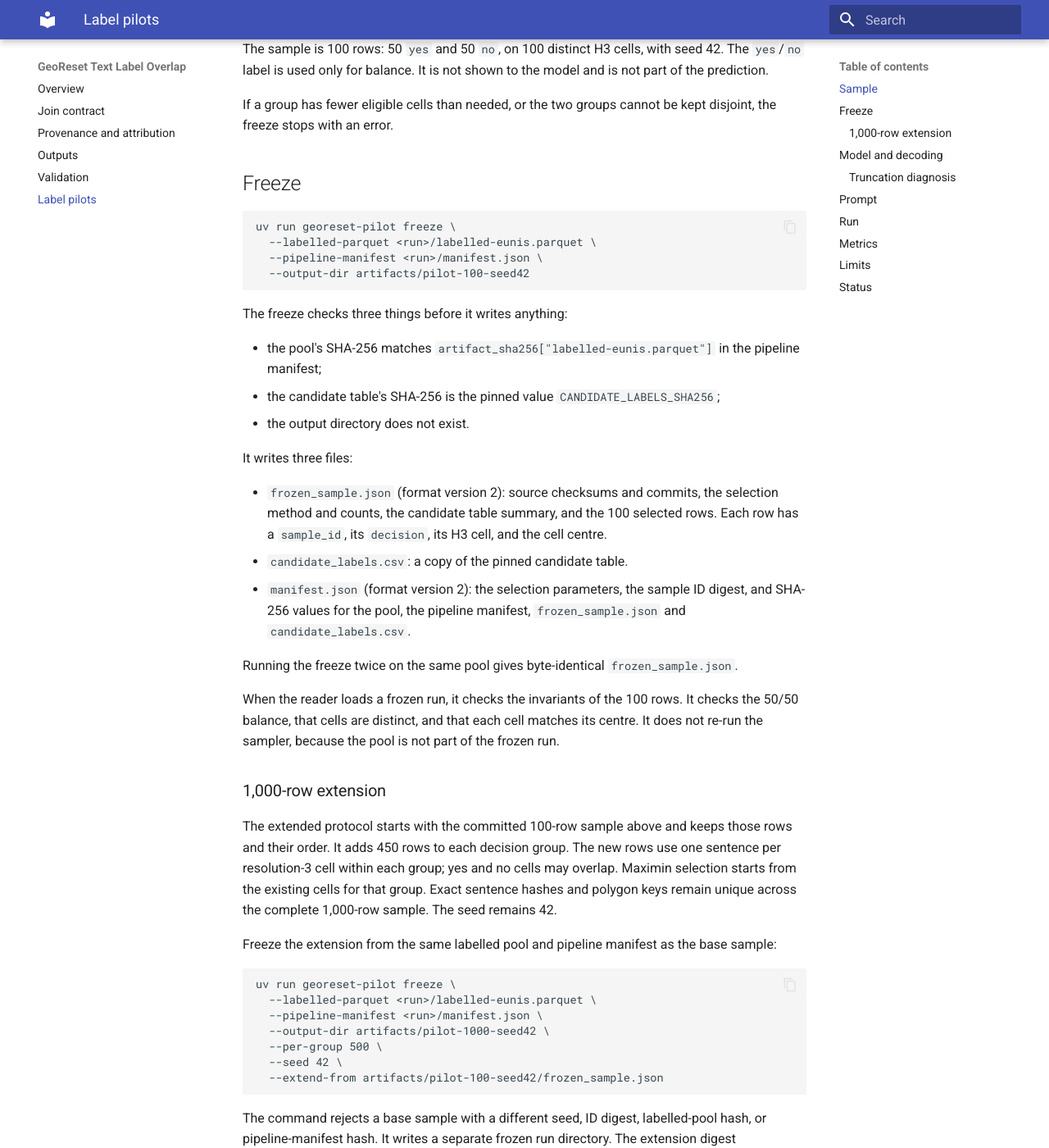
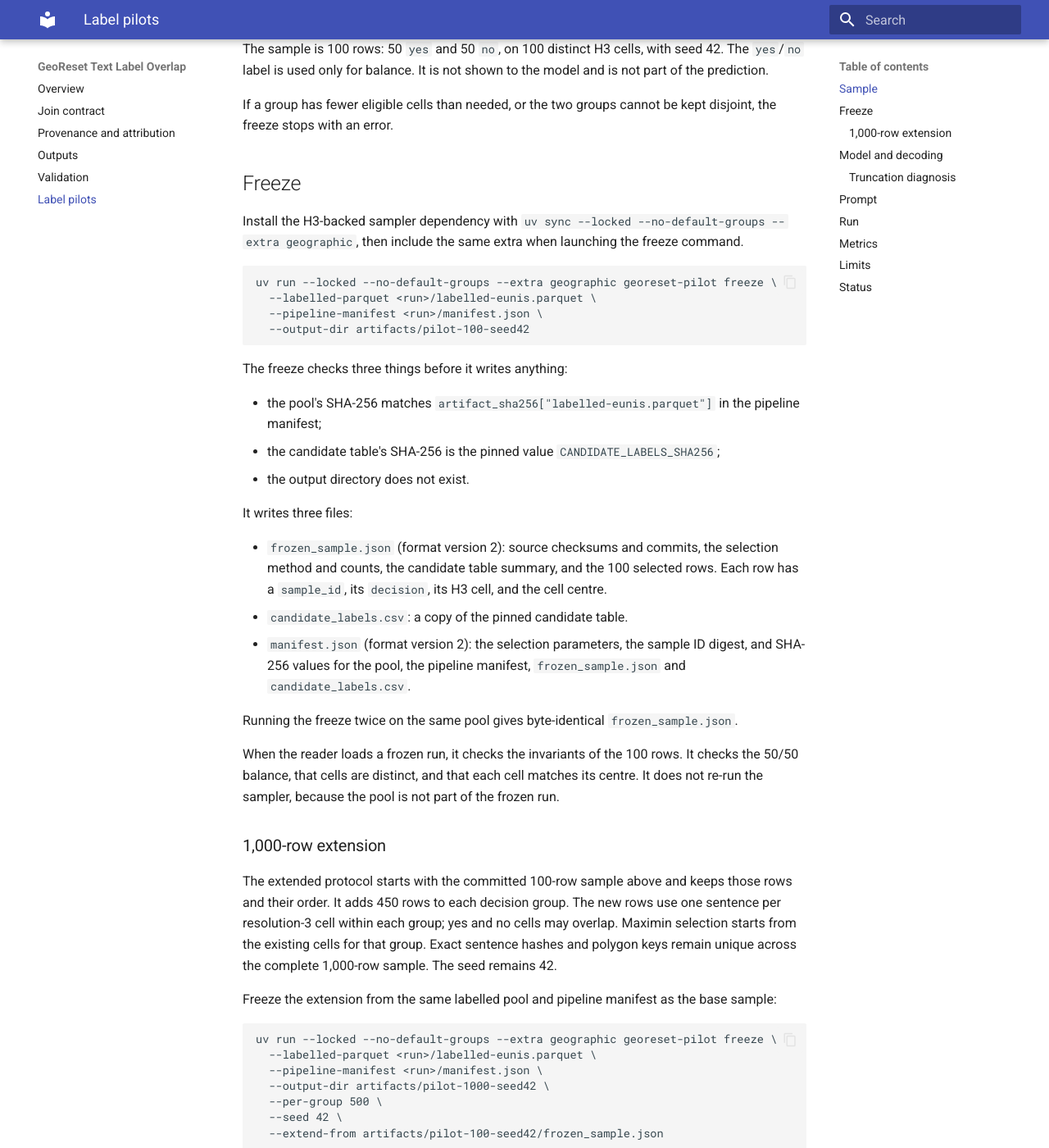
Before and after one commit to NoeFlandre/georeset-text-label-benchmark, an MkDocs documentation site: the page built from docs/pilot.md, in a window 1280 px wide and 1400 px high, scrolled down 839 px. Shown: the whole window at 82% size. Built offline with MkDocs 1.6.1 and Material for MkDocs 9.7.7, drawn with Linux system fonts in a browser that asks for light colours.

Commit message:
Include geographic runtime in Grid DSpark setup

````diff
--- a/docs/pilot.md
+++ b/docs/pilot.md
@@ -39,8 +39,12 @@ disjoint, the freeze stops with an error.
 
 ## Freeze
 
+Install the H3-backed sampler dependency with
+`uv sync --locked --no-default-groups --extra geographic`, then include the same extra
+when launching the freeze command.
+
 ```bash
-uv run georeset-pilot freeze \
+uv run --locked --no-default-groups --extra geographic georeset-pilot freeze \
   --labelled-parquet <run>/labelled-eunis.parquet \
   --pipeline-manifest <run>/manifest.json \
   --output-dir artifacts/pilot-100-seed42
@@ -80,7 +84,7 @@ across the complete 1,000-row sample. The seed remains 42.
 Freeze the extension from the same labelled pool and pipeline manifest as the base sample:
 
 ```bash
-uv run georeset-pilot freeze \
+uv run --locked --no-default-groups --extra geographic georeset-pilot freeze \
   --labelled-parquet <run>/labelled-eunis.parquet \
   --pipeline-manifest <run>/manifest.json \
   --output-dir artifacts/pilot-1000-seed42 \
--- a/pyproject.toml
+++ b/pyproject.toml
@@ -18,10 +18,10 @@ dependencies = [
 
 [project.optional-dependencies]
 pilot = [
-    "h3>=4.3,<5",
     "torch>=2.7,<3.0",
     "transformers>=5.0,<6.0",
 ]
+geographic = ["h3>=4.3,<5"]
 dspark = [
     "sglang==0.5.20",
     "flashinfer-python[cu13]==0.6.18",
````
Also changed, not shown: README.md (+1 -1 lines), 4 other files.
